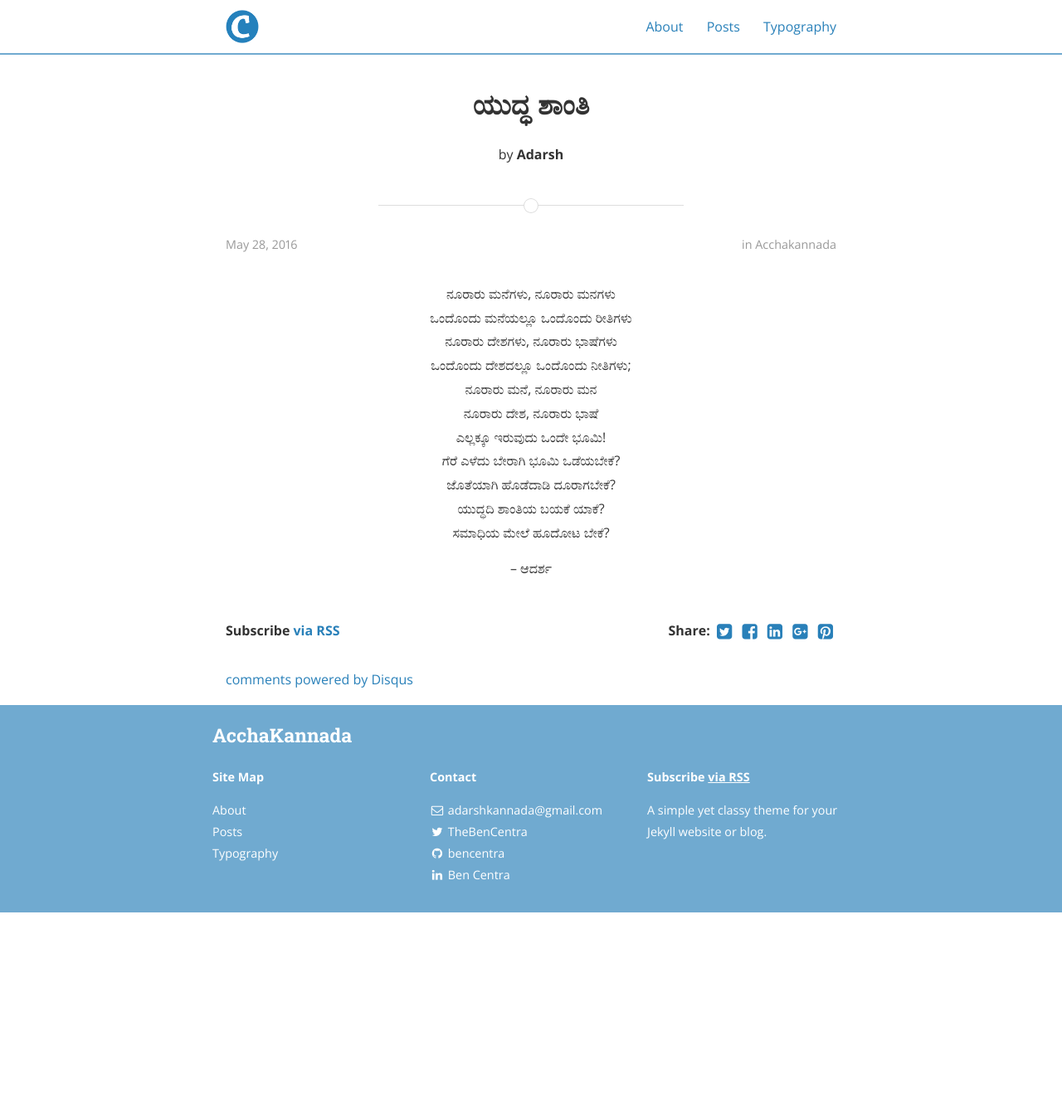
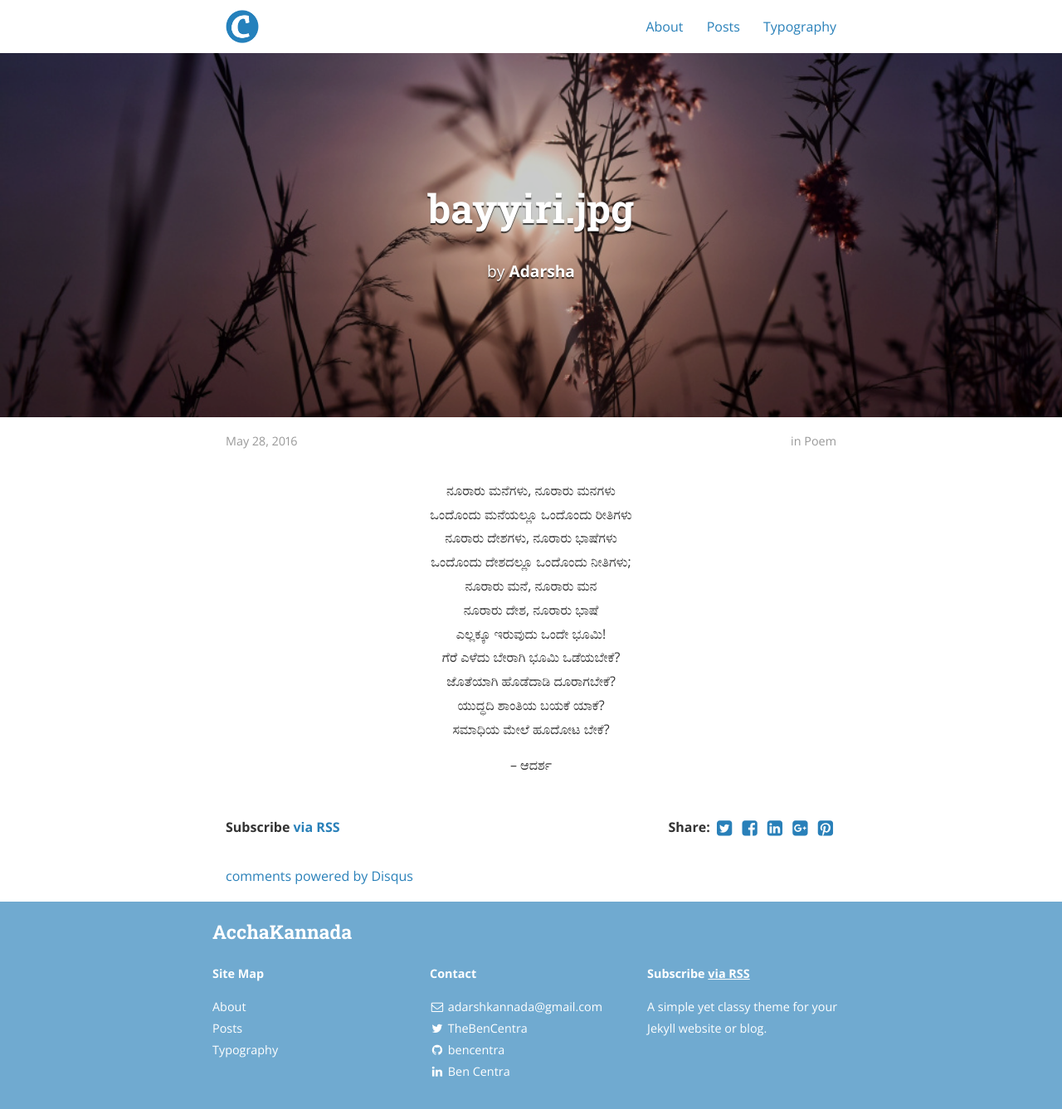
Before and after one commit to bencentra/centrarium, a Jekyll site: the page built from _posts/2016-05-28-yuddha-shanti.markdown, in a window 1280 px wide. Shown: the whole page at 83% size. Built offline with Jekyll 4.4.1, drawn with Linux system fonts in a browser that asks for light colours; nearby versions of some CDN libraries; comment, search, counter and statistics services are not loaded; a style sheet for code colours, icons or effects is not loaded; before the commit the page ends 1100 px from its top, so only the background shows below that.

Commit message:
Update 2016-05-28-yuddha-shanti.markdown

```diff
--- a/_posts/2016-05-28-yuddha-shanti.markdown
+++ b/_posts/2016-05-28-yuddha-shanti.markdown
@@ -1,13 +1,13 @@
 ---
+
 layout: post
-title:  "ಯುದ್ಧ ಶಾಂತಿ"
+title:  "bayyiri.jpg"
 date:   2016-05-28
-description: War and Peace. A Poem!
-thumbnail:  yuddha-shanti.jpeg
-categories: acchakannada
+author: Adarsha
+categories: Poem
+tags:	Acchakannada Kannada War Peace yuddha shanthi Love
+cover:  "assets/yuddha-shanti.jpeg"
 
-# Information for the author block
-author: Adarsh
 ---
 <p align="center">ನೂರಾರು ಮನೆಗಳು, ನೂರಾರು ಮನಗಳು<br>
 ಒಂದೊಂದು ಮನೆಯಲ್ಲೂ ಒಂದೊಂದು ರೀತಿಗಳು<br><!--more-->
```
